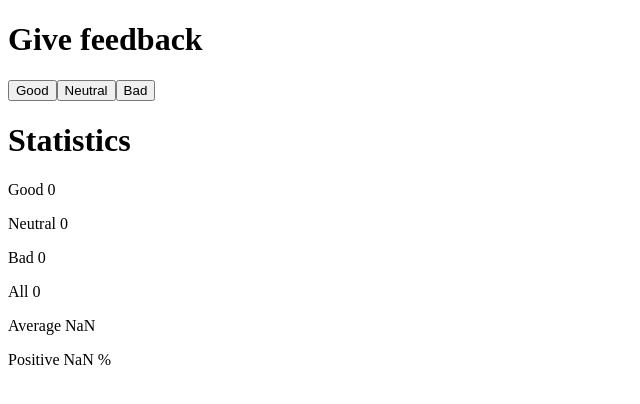
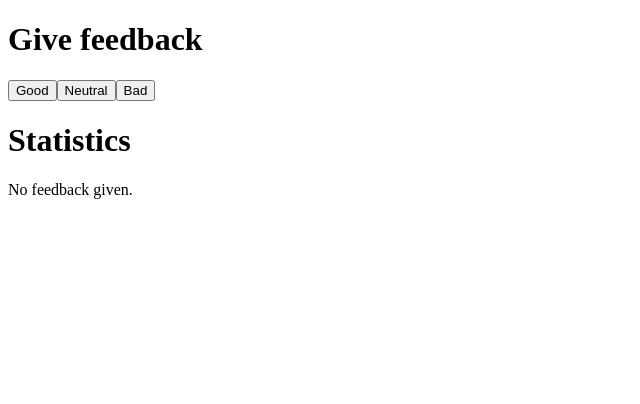
Before and after one commit to aljazkovac/fullstackopen-part0-to-part9-react-graphql-ts, a React (Create React App) app in the folder part1/unicafe/: page / in a window 1280 px wide. Shown: the top 404 px of the page, without its empty margins (0-640 px from the left). Built offline with nearby package versions, Linux system fonts and the light colour scheme.

Commit message:
Step 4 done.

```diff
--- a/part1/unicafe/src/App.js
+++ b/part1/unicafe/src/App.js
@@ -8,7 +8,10 @@ const Button = (props) => (
 const StatisticLine = (props) => (
     <p>{props.text} {props.number} {props.percentage}</p>
   )
-const Statistics = (props) => (
+
+const Statistics = (props) => {
+  if (props.values[0]+props.values[1]+props.values[2] > 0) {
+    return (
       <>
         <StatisticLine text="Good" number={props.values[0]} />
         <StatisticLine text="Neutral" number={props.values[1]} />
@@ -21,12 +24,16 @@ const Statistics = (props) => (
           (props.values[0]+props.values[1]+props.values[2])} percentage="%" />
     </>
     )
+  }
+  return (
+    <p>No feedback given.</p>
+  )
+}
 const App = () => {
   // save clicks of each button to its own state
   const [good, setGood] = useState(0)
   const [neutral, setNeutral] = useState(0)
   const [bad, setBad] = useState(0)
-
   return (
     <div>
       <h1>Give feedback</h1>
```
Lines whose indentation alone changed are shown as unchanged.
